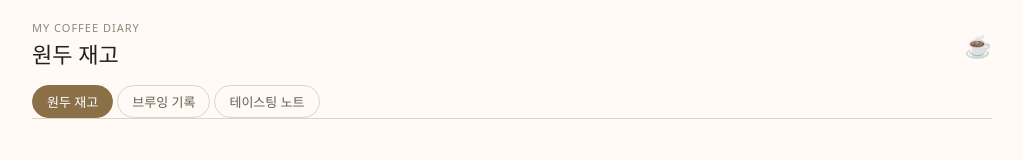
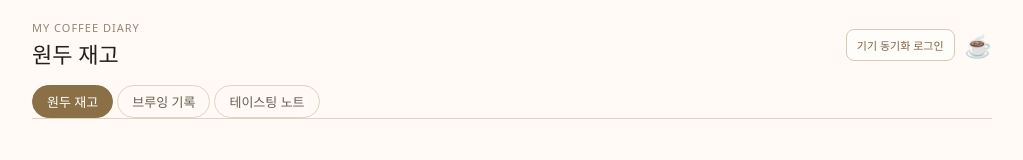
Before and after one commit to tremello/coffee-diary, a React (Vite) app: page / in a window 1280 px wide. Shown: the top 160 px of the page, without its empty margins (128-1151 px from the left). Built offline with nearby package versions, Linux system fonts and the light colour scheme.

Commit message:
Add Supabase account sync

```diff
--- a/coffee_app.tsx
+++ b/coffee_app.tsx
@@ -1,4 +1,5 @@
 import { useEffect, useState, type ReactNode } from "react";
+import { supabase } from "./src/supabase";
 
 const STORAGE_KEYS = { beans: "cf_beans", brews: "cf_brews", notes: "cf_notes" };
 const DEFAULT_PROCESSES = ["워시드", "내추럴", "허니", "무산소 내추럴", "무산소 워시드"];
@@ -70,12 +71,37 @@ type TastingNoteForm = Omit<TastingNote, "id" | "beanId"> & {
 };
 type TastingNoteTextKey = "flavor" | "aroma" | "acidity" | "body" | "finish";
 
-function useStorage<T>(key: string, init: T): [T, StorageSetter<T>] {
+function useStorage<T>(key: string, init: T, userId: string | null = null): [T, StorageSetter<T>] {
   const [val, setVal] = useState(() => {
     try { const s = localStorage.getItem(key); return s ? JSON.parse(s) : init; } catch { return init; }
   });
-  const set = (v: T) => { setVal(v); try { localStorage.setItem(key, JSON.stringify(v)); } catch {} };
+  useEffect(() => {
+    if (!userId) return;
+    let cancelled = false;
+    supabase.from("coffee_data").select("data").eq("key", key).maybeSingle().then(({ data }) => {
+      if (cancelled) return;
+      if (data?.data !== undefined) setVal(data.data as T);
+      else if (Array.isArray(val) && val.length > 0) void supabase.from("coffee_data").upsert({ key, data: val, user_id: userId }, { onConflict: "user_id,key" });
+    });
+    return () => { cancelled = true; };
+  }, [key, userId]);
+  const set = (v: T) => {
+    setVal(v);
+    try { localStorage.setItem(key, JSON.stringify(v)); } catch {}
+    if (userId) void supabase.from("coffee_data").upsert({ key, data: v, user_id: userId }, { onConflict: "user_id,key" });
+  };
   return [val, set];
+}
+
+function useAuth() {
+  const [user, setUser] = useState<{ id: string; email?: string } | null>(null);
+  const [loading, setLoading] = useState(true);
+  useEffect(() => {
+    supabase.auth.getSession().then(({ data }) => { setUser(data.session?.user ?? null); setLoading(false); });
+    const { data: listener } = supabase.auth.onAuthStateChange((_event, session) => setUser(session?.user ?? null));
+    return () => listener.subscription.unsubscribe();
+  }, []);
+  return { user, loading };
 }
 
 const fmt = (n: number | string) => Number(n).toLocaleString();
@@ -100,24 +126,32 @@ const emptyNoteForm = (): TastingNoteForm => ({
 export default function App() {
   const [page, setPage] = useState<Page>("Beans");
   const [openBrewForm, setOpenBrewForm] = useState(false);
+  const { user, loading: authLoading } = useAuth();
   const [linkedBrewId, setLinkedBrewId] = useState<number | null>(null);
-  const [beans, setBeans] = useStorage<Bean[]>(STORAGE_KEYS.beans, []);
-  const [brews, setBrews] = useStorage<Brew[]>(STORAGE_KEYS.brews, []);
-  const [notes, setNotes] = useStorage<TastingNote[]>(STORAGE_KEYS.notes, []);
+  const [beans, setBeans] = useStorage<Bean[]>(STORAGE_KEYS.beans, [], user?.id ?? null);
+  const [brews, setBrews] = useStorage<Brew[]>(STORAGE_KEYS.brews, [], user?.id ?? null);
+  const [notes, setNotes] = useStorage<TastingNote[]>(STORAGE_KEYS.notes, [], user?.id ?? null);
 
   const goToNotes = (brewId: number) => { setLinkedBrewId(brewId); setPage("Tasting Notes"); };
 
   return (
     <div style={{ fontFamily: FONT, maxWidth: 960, margin: "0 auto", padding: "0 0 3rem" }}>
-      <Header page={page} setPage={setPage} />
-      {page === "Beans" && <BeansPage beans={beans} setBeans={setBeans} notes={notes} setNotes={setNotes} onBrew={() => { setOpenBrewForm(true); setPage("Brew Log"); }} />}
+      <Header page={page} setPage={setPage} user={user} authLoading={authLoading} />
+      {page === "Beans" && <BeansPage beans={beans} setBeans={setBeans} notes={notes} setNotes={setNotes} userId={user?.id ?? null} onBrew={() => { setOpenBrewForm(true); setPage("Brew Log"); }} />}
       {page === "Brew Log" && <BrewLog beans={beans} setBeans={setBeans} brews={brews} setBrews={setBrews} goToNotes={goToNotes} notes={notes} openInitially={openBrewForm} onOpened={() => setOpenBrewForm(false)} />}
       {page === "Tasting Notes" && <TastingNotes beans={beans} notes={notes} setNotes={setNotes} brews={brews} linkedBrewId={linkedBrewId} setLinkedBrewId={setLinkedBrewId} />}
     </div>
   );
 }
 
-function Header({ page, setPage }: { page: Page; setPage: (page: Page) => void }) {
+function Header({ page, setPage, user, authLoading }: { page: Page; setPage: (page: Page) => void; user: { id: string; email?: string } | null; authLoading: boolean }) {
+  const signIn = async () => {
+    const email = window.prompt("동기화할 이메일 주소를 입력해주세요.");
+    if (!email) return;
+    const { error } = await supabase.auth.signInWithOtp({ email, options: { emailRedirectTo: window.location.origin } });
+    if (error) window.alert(error.message); else window.alert("로그인 링크를 이메일로 보냈어요.");
+  };
+  const signOut = () => { void supabase.auth.signOut(); };
   return (
     <div style={{ borderBottom: "0.5px solid var(--color-border-tertiary)", marginBottom: "1.5rem" }}>
       <div style={{ display: "flex", alignItems: "center", justifyContent: "space-between", padding: "1.25rem 0 0" }}>
@@ -125,7 +159,7 @@ function Header({ page, setPage }: { page: Page; setPage: (page: Page) => void }
           <p style={{ fontSize: 11, color: "var(--color-text-tertiary)", margin: 0, letterSpacing: 1, textTransform: "uppercase", fontFamily: FONT }}>My Coffee Diary</p>
           <h1 style={{ fontSize: 22, fontWeight: 500, margin: "2px 0 0", color: "var(--color-text-primary)", fontFamily: FONT }}>{PAGE_LABELS[page]}</h1>
         </div>
-        <div style={{ fontSize: 22 }}>☕</div>
+        <div className="account-actions">{!authLoading && (user ? <button className="account-button" onClick={signOut}>{user.email?.split("@")[0] ?? "내 계정"} · 로그아웃</button> : <button className="account-button" onClick={signIn}>기기 동기화 로그인</button>)}<div style={{ fontSize: 22 }}>☕</div></div>
       </div>
       <nav style={{ display: "flex", gap: 4, marginTop: "1rem" }}>
         {PAGES.map(p => (
@@ -142,13 +176,13 @@ function Header({ page, setPage }: { page: Page; setPage: (page: Page) => void }
   );
 }
 
-function BeansPage({ beans, setBeans, notes, setNotes, onBrew }: { beans: Bean[]; setBeans: StorageSetter<Bean[]>; notes: TastingNote[]; setNotes: StorageSetter<TastingNote[]>; onBrew: () => void }) {
+function BeansPage({ beans, setBeans, notes, setNotes, userId, onBrew }: { beans: Bean[]; setBeans: StorageSetter<Bean[]>; notes: TastingNote[]; setNotes: StorageSetter<TastingNote[]>; userId: string | null; onBrew: () => void }) {
   const [show, setShow] = useState(false);
   const [editingId, setEditingId] = useState<number | null>(null);
   const [form, setForm] = useState<BeanForm>(emptyBeanForm);
   const [filter, setFilter] = useState("active");
   const [error, setError] = useState("");
-  const [customOrigins, setCustomOrigins] = useStorage<string[]>("cf_origins", []);
+  const [customOrigins, setCustomOrigins] = useStorage<string[]>("cf_origins", [], userId);
   const [addingOrigin, setAddingOrigin] = useState(false);
   const [newOrigin, setNewOrigin] = useState("");
   const origins = [...new Set([...DEFAULT_ORIGINS, ...customOrigins, ...beans.map(b => b.origin).filter(Boolean)])];
--- a/src/style.css
+++ b/src/style.css
@@ -51,6 +51,9 @@ textarea {
 
 button { cursor: pointer; }
 button:focus-visible, input:focus-visible, textarea:focus-visible { outline: 2px solid #806444; outline-offset: 4px; }
+.account-actions { display: flex; align-items: center; gap: 10px; }
+.account-button { border: 1px solid #d8c9b7; background: #fffdf9; color: #806444; border-radius: 8px; padding: 7px 10px; font-size: 11px; white-space: nowrap; }
+.account-button:hover { background: #f4eee6; }
 .inventory { padding-top: 10px; }
 .inventory-intro { display: flex; align-items: center; justify-content: space-between; gap: 16px; margin: 14px 0 28px; }
 .eyebrow { font-size: 10px; letter-spacing: 2px; color: #8a765c; margin: 0 0 8px; }
@@ -111,6 +114,8 @@ button:focus-visible, input:focus-visible, textarea:focus-visible { outline: 2px
 .inventory-empty p { color: #8b7a64; font-size: 13px; margin-bottom: 24px; }
 @media (min-width: 721px) { #root { padding: 0 32px; } }
 @media (max-width: 540px) {
+  .account-actions { gap: 6px; }
+  .account-button { padding: 6px 8px; font-size: 10px; }
   .intro-actions { align-items: stretch; flex-direction: column; gap: 5px; }
   .intro-actions button { padding: 8px 10px; font-size: 11px; }
   .inventory-intro h2 { font-size: 25px; }
--- /dev/null
+++ b/src/supabase.ts
@@ -0,0 +1,7 @@
+import { createClient } from "@supabase/supabase-js";
+
+// Publishable browser credentials. Row-level security protects the data rows.
+export const supabase = createClient(
+  "https://ghpiixyzxeqvdkwostcb.supabase.co",
+  "sb_publishable_dbXp4bFaIdFgjjKP6vUsOg_kd9Ss5g3"
+);
```
Also changed, not shown: package.json (+6 -6 lines), 1 other file (tests, documents, lock files or other folders).
